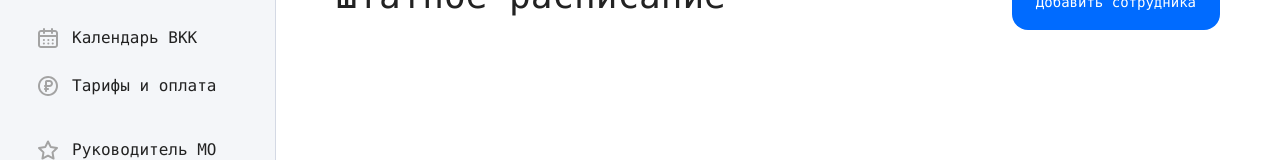
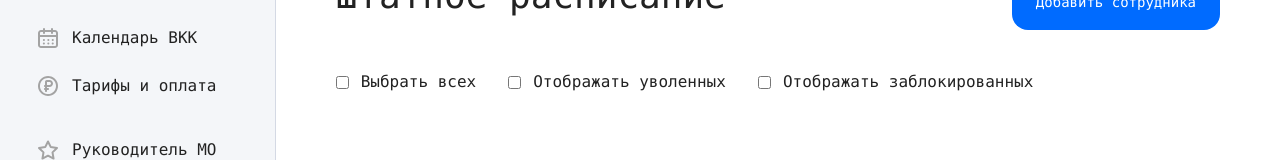
Before and after one commit to dmKrl/test-project-dentist, a React (Vite) app: page / in a window 1280 px wide. Shown: the part 262-422 px from the top of the page. Built offline with nearby package versions, Linux system fonts and the light colour scheme.

Commit message:
ref: add Filters checkboxes

```diff
--- a/src/app/styles/index.css
+++ b/src/app/styles/index.css
@@ -1,3 +1,4 @@
+/* stylelint-disable property-no-vendor-prefix */
 @import url('./reset.css');
 @import url('./variables/global.css');
 
--- a/src/pages/MainPage/ui/MainPage.tsx
+++ b/src/pages/MainPage/ui/MainPage.tsx
@@ -1,13 +1,20 @@
 import { Title } from '@/shared/Title/ui/Title';
 import cls from './MainPage.module.css';
-
 import { Tabs } from '@/widgets/Tabs';
+import { Filters } from '@/widgets/Filters';
 
 export const MainPage = () => {
     return (
         <section className={cls.mainPage}>
             <Tabs />
             <Title buttonMounted>Штатное расписание</Title>
+            <Filters
+                categories={[
+                    'Выбрать всех',
+                    'Отображать уволенных',
+                    'Отображать заблокированных',
+                ]}
+            />
         </section>
     );
 };
--- a/src/shared/Input/types/InputTheme.ts
+++ b/src/shared/Input/types/InputTheme.ts
@@ -1,3 +1,4 @@
 export enum InputTheme {
     TABS_INPUT = 'tabsInput',
+    CHECKBOX_INPUT = 'checkboxInput'
 }
--- a/src/shared/Input/ui/Input.module.css
+++ b/src/shared/Input/ui/Input.module.css
@@ -7,6 +7,11 @@
         'clig' off;
 }
 
+.input label {
+    display: flex;
+    align-items: center;
+    gap: 12px;
+}
 
 .tabsInput {
     cursor: pointer;
@@ -19,6 +24,15 @@
     border-radius: 8px;
 }
 
-.tabsInput > input {
+.tabsInput input {
     display: none;
 }
+
+.checkboxInput label {
+    font: var(--font-m);
+    color: var(--primary-text-color);
+    font-feature-settings:
+        'liga' off,
+        'clig' off;
+    text-overflow: ellipsis;
+}
--- a/src/shared/Input/ui/Input.tsx
+++ b/src/shared/Input/ui/Input.tsx
@@ -5,11 +5,13 @@ import cls from './Input.module.css';
 
 interface InputProps extends InputHTMLAttributes<HTMLInputElement> {
     type: 'text' | 'button' | 'checkbox' | 'radio';
+    inputTheme: InputTheme;
     placeholder?: string;
     className?: string;
+    value?: string;
+    checked?: boolean | undefined;
     isActiveRadio?: boolean;
     labelInput?: ReactNode;
-    inputTheme: InputTheme;
     onChange?: () => void;
     onClick?: () => void;
 }
@@ -17,29 +19,33 @@ interface InputProps extends InputHTMLAttributes<HTMLInputElement> {
 export const Input: FC<InputProps> = (props) => {
     const {
         className,
+        value,
         type = 'text',
         placeholder,
-        isActiveRadio,
         labelInput,
         inputTheme,
+        checked,
         onChange,
         onClick,
     } = props;
 
-    const mods: Record<string, boolean | undefined> = {
-        [cls.activeRadio]: isActiveRadio,
-    };
-
     return (
         <div
-            className={classNames(cls.input, mods, [
-                className,
-                cls[inputTheme],
-            ])}
+            className={classNames(cls.input, {}, [className, cls[inputTheme]])}
             onClick={onClick}
         >
-            {labelInput && <span>{labelInput}</span>}
-            <input placeholder={placeholder} type={type} onChange={onChange} />
+            {
+                <label>
+                    <input
+                        placeholder={placeholder}
+                        type={type}
+                        onChange={onChange}
+                        value={value}
+                        defaultChecked={checked}
+                    />
+                    {labelInput && labelInput}
+                </label>
+            }
         </div>
     );
 };
--- /dev/null
+++ b/src/widgets/Filters/index.ts
@@ -0,0 +1 @@
+export { Filters } from './ui/Filters/Filters';
--- /dev/null
+++ b/src/widgets/Filters/ui/FilterItem/FilterItem.module.css
@@ -0,0 +1,3 @@
+.filterItem {
+    padding: 0;
+}
--- /dev/null
+++ b/src/widgets/Filters/ui/FilterItem/FilterItem.tsx
@@ -0,0 +1,25 @@
+import { FC } from 'react';
+import { Input, InputTheme } from '@/shared/Input';
+
+interface FilterItemProps {
+    category: string;
+    selectedCategories: string[];
+    handleCheckboxChange: (category: string) => void;
+}
+
+export const FilterItem: FC<FilterItemProps> = ({
+    category,
+    handleCheckboxChange,
+    selectedCategories,
+}) => {
+    return (
+        <Input
+            type="checkbox"
+            value={category}
+            labelInput={category}
+            inputTheme={InputTheme.CHECKBOX_INPUT}
+            checked={selectedCategories.includes(category)}
+            onChange={() => handleCheckboxChange(category)}
+        />
+    );
+};
--- /dev/null
+++ b/src/widgets/Filters/ui/Filters/Filters.module.css
@@ -0,0 +1,10 @@
+.filters {
+    display: flex;
+    gap: 32px;
+    margin: 40px 0 24px;
+}
+
+.filterContainer {
+    display: flex;
+    gap: 10px;
+}
--- /dev/null
+++ b/src/widgets/Filters/ui/Filters/Filters.tsx
@@ -0,0 +1,35 @@
+import { FC, useState } from 'react';
+import { FilterItem } from '../FilterItem/FilterItem';
+import cls from './Filters.module.css';
+
+interface FiltersProps {
+    categories?: string[];
+}
+
+export const Filters: FC<FiltersProps> = ({ categories }) => {
+    const [selectedCategories, setSelectedCategories] = useState<string[]>([]);
+
+    const handleCheckboxChange = (category: string) => {
+        setSelectedCategories((prevSelected) => {
+            if (prevSelected.includes(category)) {
+                return prevSelected.filter((c) => c !== category);
+            } else {
+                return [...prevSelected, category];
+            }
+        });
+    };
+    return (
+        <div className={cls.filters}>
+            {categories?.map((category) => {
+                return (
+                    <FilterItem
+                        key={category}
+                        category={category}
+                        handleCheckboxChange={handleCheckboxChange}
+                        selectedCategories={selectedCategories}
+                    />
+                );
+            })}
+        </div>
+    );
+};
```
